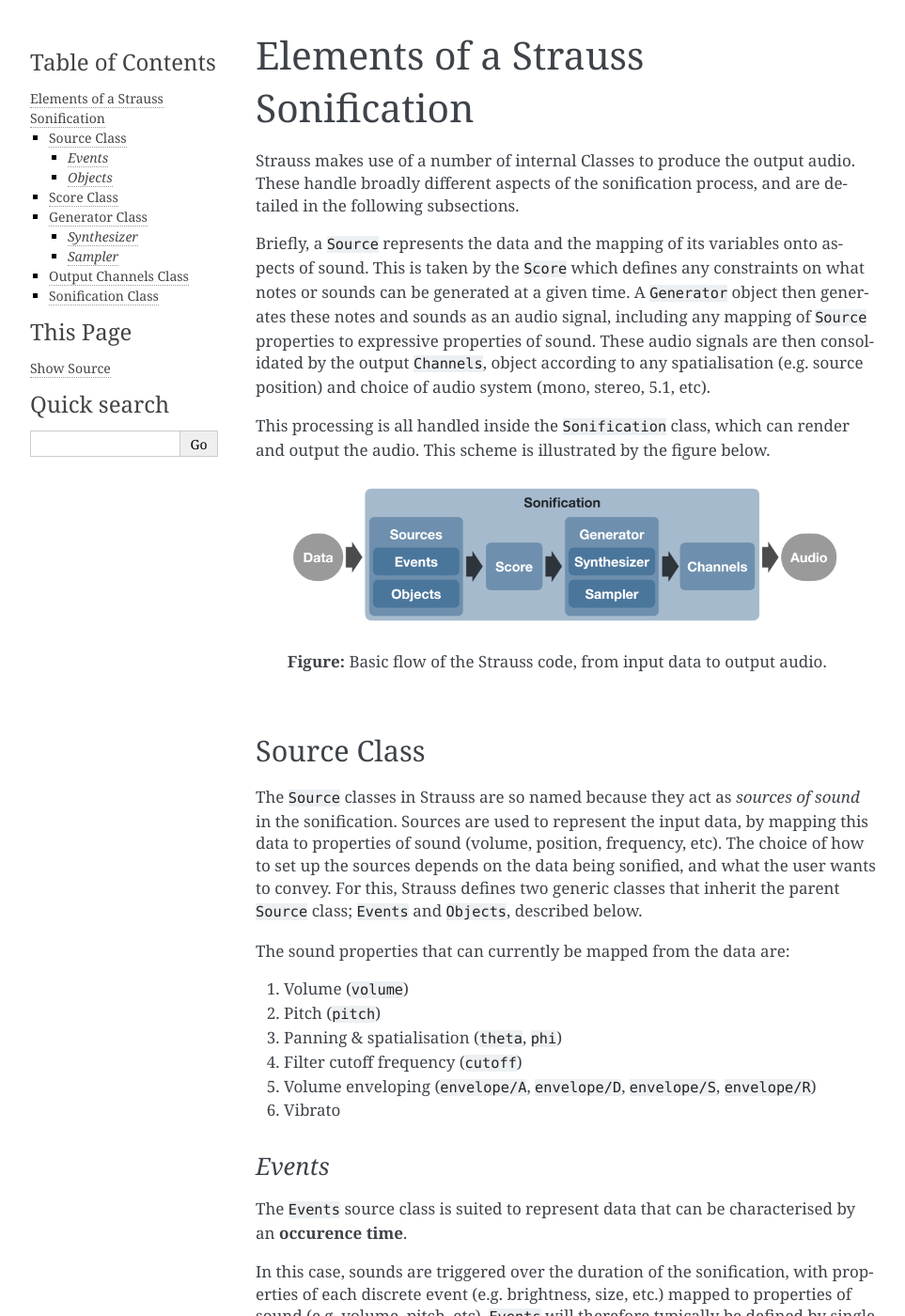
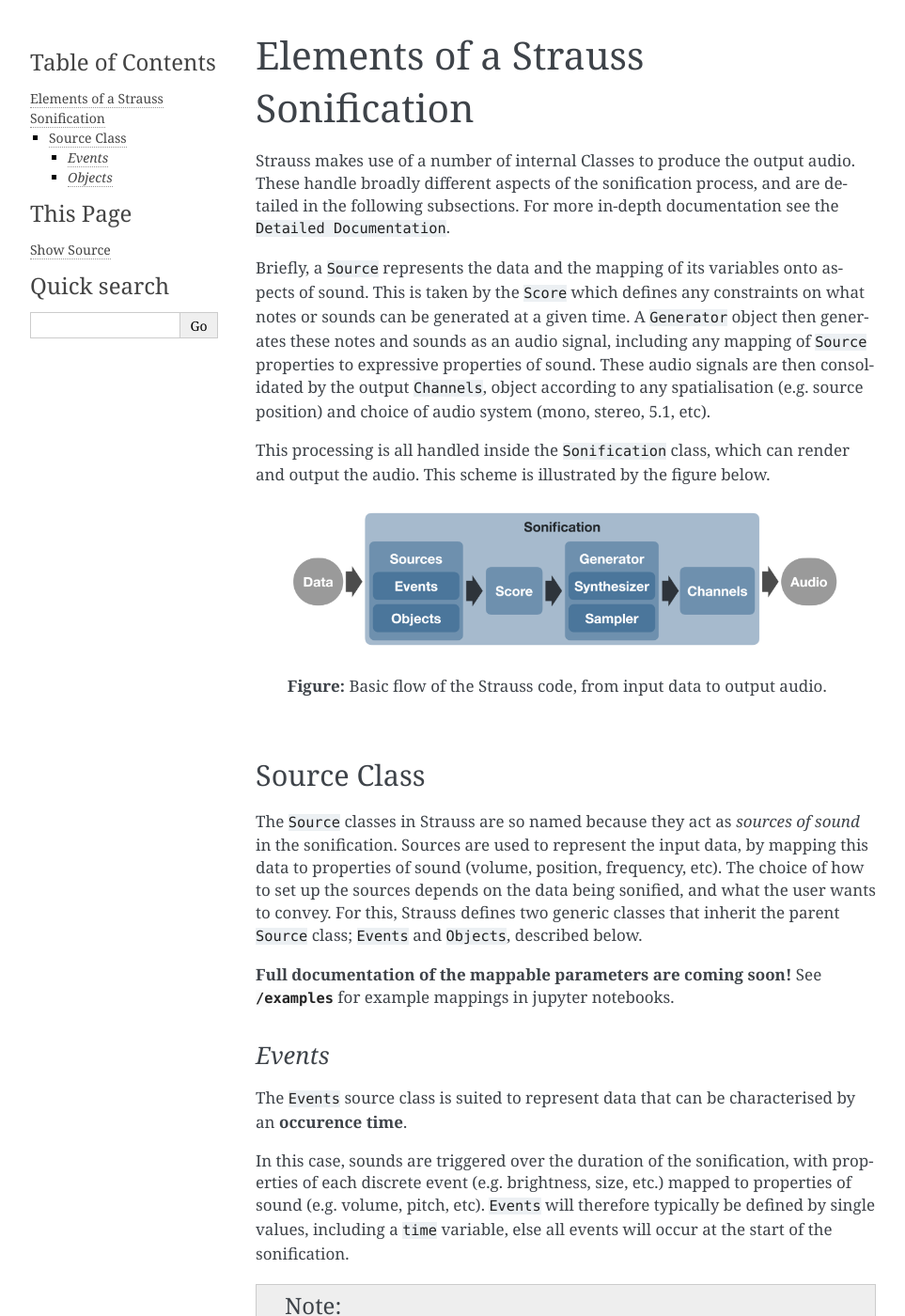
Before and after one commit to james-trayford/strauss, a Sphinx documentation site: the page built from docs/elements.rst, in a window 1280 px wide and 1400 px high. Shown: the whole window at 94% size, without its empty margins (148-1111 px from the left). Built offline with Sphinx 7.4.7, drawn with Linux system fonts in a browser that asks for light colours; some of the changed text lies outside the part shown.

Commit message:
some more doc tweaks

```diff
--- a/docs/elements.rst
+++ b/docs/elements.rst
@@ -4,7 +4,7 @@
 Elements of a Strauss Sonification
 ^^^^^^^^^^^^^^^^^^^^^^^^^^^^^^^^^^
 
-Strauss makes use of a number of internal Classes to produce the output audio. These handle broadly different aspects of the sonification process, and are detailed in the following subsections.
+Strauss makes use of a number of internal Classes to produce the output audio. These handle broadly different aspects of the sonification process, and are detailed in the following subsections. For more in-depth documentation see the :code:`Detailed Documentation`.
 
 Briefly, a :code:`Source` represents the data and the mapping of its variables onto aspects of sound. This is taken by the :code:`Score` which defines any constraints on what notes or sounds can be generated at a given time. A :code:`Generator` object then generates these notes and sounds as an audio signal, including any mapping of :code:`Source` properties to expressive properties of sound. These audio signals are then consolidated by the output :code:`Channels`, object according to any spatialisation (e.g. source position) and choice of audio system (mono, stereo, 5.1, etc).
 
@@ -23,14 +23,7 @@
 
 The :code:`Source` classes in Strauss are so named because they act as `sources of sound` in the sonification. Sources are used to represent the input data, by mapping this data to properties of sound (volume, position, frequency, etc). The choice of how to set up the sources depends on the data being sonified, and what the user wants to convey. For this, Strauss defines two generic classes that inherit the parent :code:`Source` class; :code:`Events` and :code:`Objects`, described below.
 
-The sound properties that can currently be mapped from the data are:
-
-#. Volume (:code:`volume`)
-#. Pitch (:code:`pitch`)
-#. Panning & spatialisation (:code:`theta`, :code:`phi`)
-#. Filter cutoff frequency (:code:`cutoff`)
-#. Volume enveloping (:code:`envelope/A`, :code:`envelope/D`, :code:`envelope/S`, :code:`envelope/R`)
-#. Vibrato
+**Full documentation of the mappable parameters are coming soon!** See :obj:`./examples` for example mappings in jupyter notebooks.
 
 `Events`
 ''''''''
@@ -53,38 +46,3 @@
    Some examples of :code:`Objects` in scientific data could be; `A galaxy evolving, planets orbiting, a plant growing, a glacier flowing, a climate changing etc...`
 
 .. _score:
-
-Score Class
-***********
-
-The :code:`Score` object is used to define any musical choices made for the sonification. Conceptually, there
-
-.. _generator:
-
-Generator Class
-***************
-
-**Volume envelopes:**
-`
-
-`Synthesizer`
-'''''''''''''
-test
-
-`Sampler`
-'''''''''
-test
-
-.. _channels:
-
-Output Channels Class
-*********************
-
-*Text goes here*
-
-.. _sonification:
-
-Sonification Class
-******************
-
-*Text goes here*
--- a/docs/examples.rst
+++ b/docs/examples.rst
@@ -9,6 +9,6 @@
 Stars Appearing (:code:`StarsAppearing.ipynb`)
 **********************************************
 
-The *Stars Appearing* sonification demonstrates the generation of a sonification that was used directly in `a planetarium show for visually impaired children <https://www.audiouniverse.org>`_. This is intended to represent the appearance of stars in the night sky to an observer. Over time, the sky darkens and our eyes adjust, allowing us to see more and more stars. To represent this, the brightest stars appear first, with dimmer stars appearing later. Data on the colours of the stars is used to set the note used for each stars sound, with bluer stars higher notes and redder stars lower notes. We use the Strauss :ref:`Sampler` to play a glockenspiel sound for each star as it appears. The actual positions of stars in the sky is used to spatialise the audio, with westerly stars positioned in the right speaker and easterly stars in the left. This spatialisation can be mapped to any audio setup, and a :code:`5.1` system was used fo the planetarium, but for the example we use :code:`stereo`
+The *Stars Appearing* sonification demonstrates the generation of a sonification that was used directly in `a planetarium show for visually impaired children <https://www.audiouniverse.org>`_. This is intended to represent the appearance of stars in the night sky to an observer. Over time, the sky darkens and our eyes adjust, allowing us to see more and more stars. To represent this, the brightest stars appear first, with dimmer stars appearing later. Data on the colours of the stars is used to set the note used for each stars sound, with bluer stars higher notes and redder stars lower notes. We use the Strauss :code:`Sampler` to play a glockenspiel sound for each star as it appears. The actual positions of stars in the sky is used to spatialise the audio, with westerly stars positioned in the right speaker and easterly stars in the left. This spatialisation can be mapped to any audio setup, and a :code:`5.1` system was used fo the planetarium, but for the example we use :code:`stereo`
 
-A video of this sequence with the audio is available :ref:`here <TBC>`.
+A video of this sequence with the audio is available `here <https://www.youtube.com/watch?v=5HS3tRl2Ens>`_.
--- a/docs/index.rst
+++ b/docs/index.rst
@@ -8,10 +8,10 @@
 
 Strauss is a python toolkit for data *"sonification"* - the representation of data using sound - with both scientific and outreach applications.
 
+The code aims to make rich and evocative sonification straightforward, with a number of presets and examples enabling a quick start. At the same time, it is intended to be flexible enough to allow high level of control over the sonification and various expressive elements of sound and harmony if required.
+
 .. note::
-   Strauss and its documentation are currently under construction!
-
-The code aims to make rich and evocative sonification straightforward, with a number of presets and examples enabling a quick start. At the same time, it is intended to be flexible enough to allow high level of control over the sonification and various expressive elements of sound and harmony if required.
+   Strauss and its documentation are currently in development, with more details and features coming soon. Look out for our first numbered release.
 
 .. toctree::
    :maxdepth: 2
```
